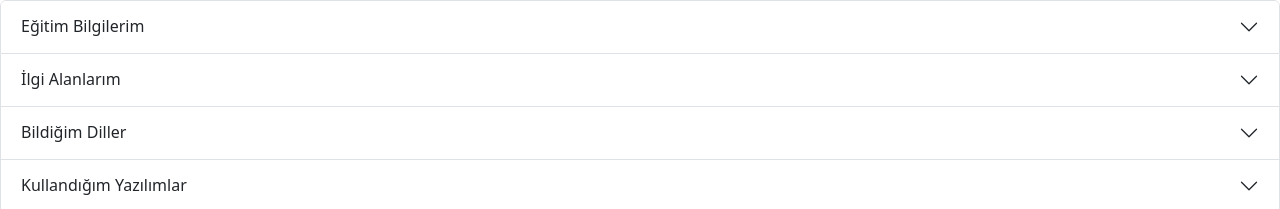
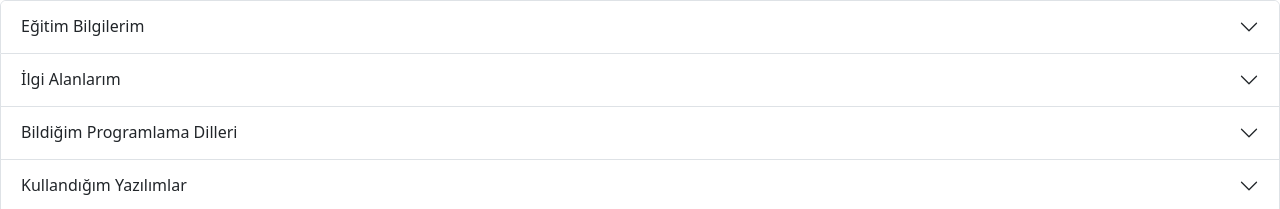
Before and after one commit to borfirbora/birebir.borfirbora.com, a React (Vite) app: page /hakkimda in a window 1280 px wide. Shown: the part 144-353 px from the top of the page. Built offline with nearby package versions, Linux system fonts and the light colour scheme.

Commit message:
'updated'

```diff
--- a/src/Anasayfa.jsx
+++ b/src/Anasayfa.jsx
@@ -39,7 +39,7 @@ export default function Anasayfa() {
                 </Tab>
                 <Tab eventKey="iletisim" title="İletişim">
 <section title="İletişim">
-<p><Link to="/iletisim">İletişim</Link> sayfasında, bana ait çeşitli iletişim adreslerini bulacaksınız. Ayrıca, bu sayfada, bana ulaştırmak üzere doldurabileceğiniz bir iletişim formu da sağlıyor olacağım.</p>
+<p><Link to="/iletisim">İletişim</Link> sayfasında, bana ait çeşitli iletişim adreslerini bulacaksınız. Ayrıca bu sayfada, bana ulaştırmak üzere doldurabileceğiniz bir iletişim formu da sağlıyor olacağım.</p>
 </section>
                 </Tab>
             </Tabs>
--- a/src/Hakkimda.jsx
+++ b/src/Hakkimda.jsx
@@ -35,7 +35,7 @@ export default function Hakkimda() {
                     </Accordion.Body>
                 </Accordion.Item>
                 <Accordion.Item eventKey="bildigim-diller">
-                    <Accordion.Header>Bildiğim Diller</Accordion.Header>
+                    <Accordion.Header>Bildiğim Programlama Dilleri</Accordion.Header>
                     <Accordion.Body>
                         <section title="Bildiğim Diller">
                             <Table responsive>
```
Also changed, not shown: public/egitimler.json (+4 -4 lines), 4 other files (tests, documents, lock files or other folders).
